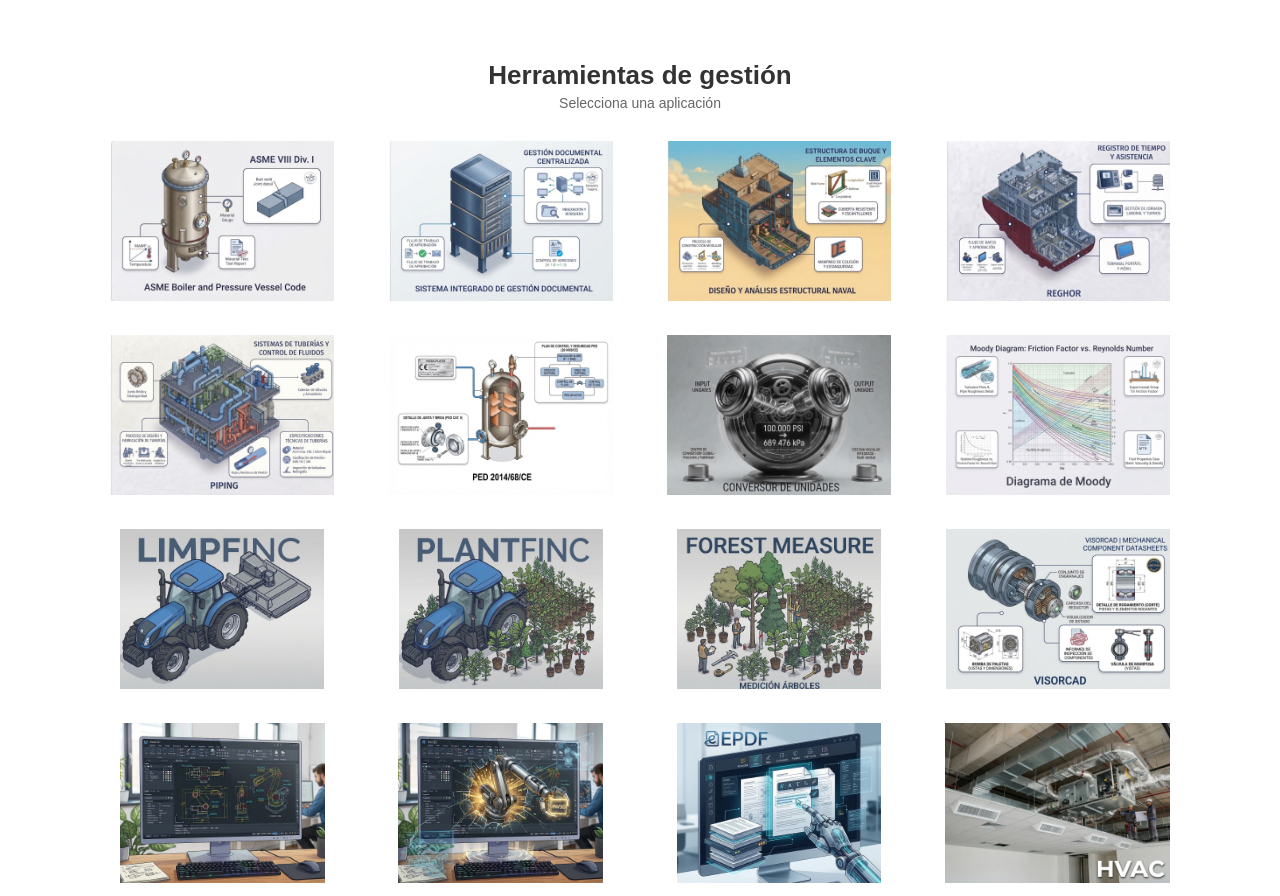
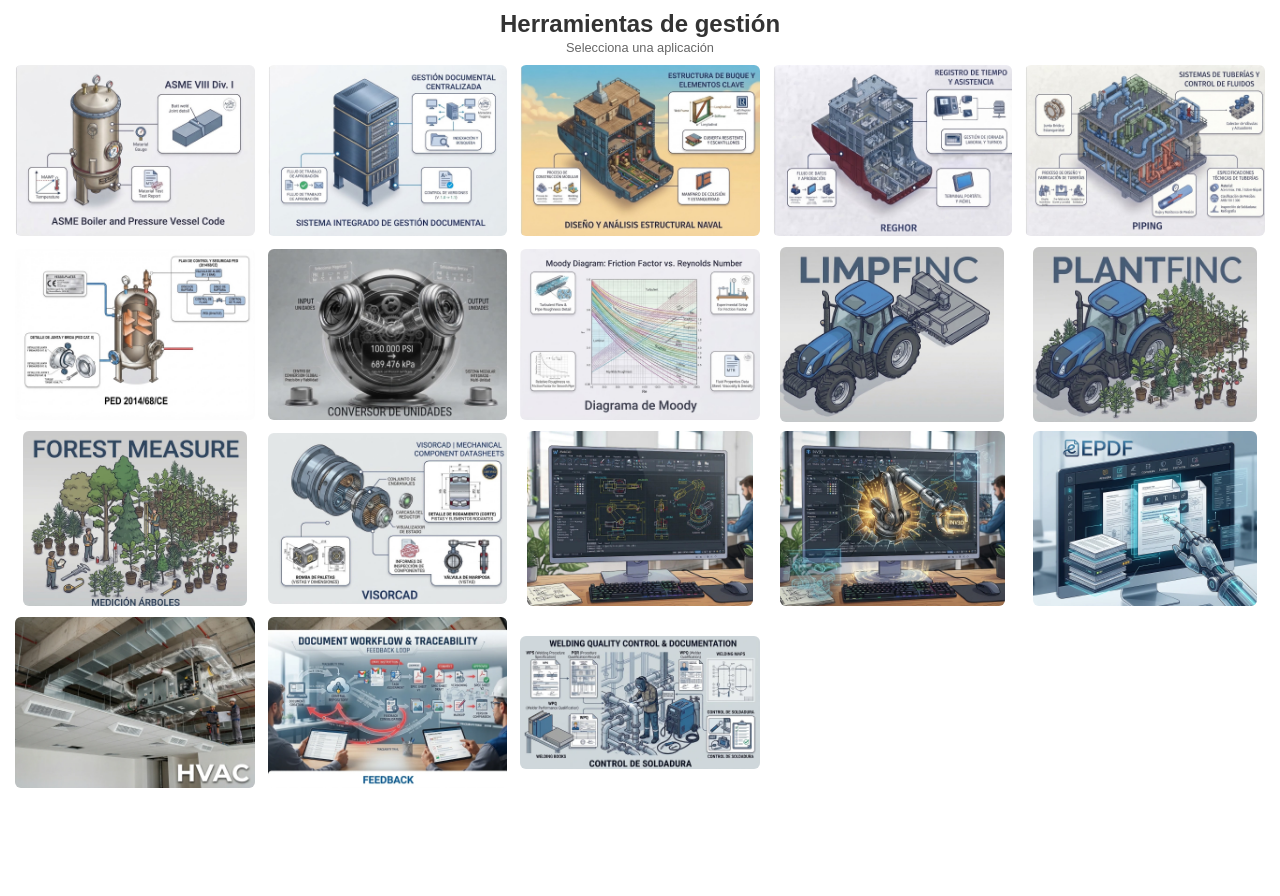
Before and after one commit to jamanteiga/APPS, a plain HTML site: page index.html in a window 1280 px wide. Shown: the top 896 px of the page. After the commit the page ends 800 px from the top, so only its background shows below. Drawn offline with Linux system fonts and the light colour scheme.

Commit message:
Actualizacion APPS  13:20

```diff
--- a/index.html
+++ b/index.html
@@ -5,42 +5,58 @@
   <meta name="viewport" content="width=device-width, initial-scale=1.0">
   <title>Herramientas de gestión</title>
   <style>
-    body { font-family: Arial, sans-serif; max-width: 1100px; margin: 60px auto; padding: 0 20px; color: #333; }
-    h1 { font-size: 26px; text-align: center; margin-bottom: 4px; }
-    .subtitulo { text-align: center; color: #666; font-size: 14px; margin-bottom: 20px; }
-    .tarjetas { display: grid; grid-template-columns: repeat(4, 1fr); gap: 14px; }
-    @media (max-width: 900px) { .tarjetas { grid-template-columns: repeat(3, 1fr); } }
-    @media (max-width: 600px) { .tarjetas { grid-template-columns: repeat(2, 1fr); } }
+    * { box-sizing: border-box; }
+    html, body { height: 100%; margin: 0; overflow: hidden; }
+    body {
+      font-family: Arial, sans-serif; color: #333; background: #fff;
+      display: flex; flex-direction: column; height: 100vh; height: 100dvh;
+      padding: 1.2vh 1.2vw;
+    }
+    .cabecera { flex: 0 0 auto; text-align: center; margin-bottom: 1vh; }
+    h1 { font-size: clamp(16px, 3vh, 26px); margin: 0; }
+    .subtitulo { color: #666; font-size: clamp(11px, 1.6vh, 14px); margin-top: 2px; }
+    .tarjetas {
+      flex: 1 1 auto; min-height: 0;
+      display: grid; gap: 1vh 1vw;
+      grid-template-columns: repeat(var(--cols, 5), minmax(0, 1fr));
+      grid-template-rows: repeat(var(--rows, 4), minmax(0, 1fr));
+    }
     .tarjeta {
-      position: relative; background: transparent; border: none; border-radius: 10px; padding: 10px;
-      text-align: center; text-decoration: none; color: #333; font-weight: bold;
-      transition: transform 0.1s;
+      position: relative; min-width: 0; min-height: 0;
+      display: flex; align-items: center; justify-content: center;
+      text-decoration: none; color: #333; font-weight: bold;
+      border-radius: 8px; transition: transform 0.1s;
     }
-    .tarjeta:hover { transform: translateY(-2px) scale(1.02); }
-    .tarjeta .imagen-completa { width: 100%; max-height: 160px; object-fit: contain; display: block; border: none; outline: none; }
-    /* Tooltip */
+    .tarjeta:hover { transform: scale(1.03); z-index: 5; }
+    .tarjeta .imagen-completa {
+      max-width: 100%; max-height: 100%; width: auto; height: auto;
+      object-fit: contain; display: block; border-radius: 6px;
+    }
+    /* Tooltip dentro de la tarjeta (nunca se sale de la pantalla) */
     .tarjeta::after {
       content: attr(data-tooltip);
-      position: absolute; left: 50%; bottom: 100%; transform: translate(-50%, 4px);
-      background: #222; color: #fff; font-size: 12px; font-weight: normal; line-height: 1.3;
-      padding: 6px 10px; border-radius: 6px; white-space: nowrap; pointer-events: none;
-      opacity: 0; transition: opacity 0.15s, transform 0.15s; z-index: 10;
+      position: absolute; left: 50%; bottom: 6px; transform: translateX(-50%);
+      max-width: 95%; background: rgba(20,20,20,0.88); color: #fff;
+      font-size: 12px; font-weight: normal; line-height: 1.3; text-align: center;
+      padding: 5px 9px; border-radius: 6px; pointer-events: none;
+      opacity: 0; transition: opacity 0.15s; z-index: 10;
     }
-    .tarjeta:hover::after, .tarjeta:focus-visible::after { opacity: 1; transform: translate(-50%, -4px); }
+    .tarjeta:hover::after, .tarjeta:focus-visible::after { opacity: 1; }
     /* Si falta la imagen, se muestra el nombre */
     .sin-imagen {
-      display: flex; align-items: center; justify-content: center; height: 140px;
-      border: 2px dashed #bbb; border-radius: 10px; color: #555; font-size: 16px; padding: 0 8px;
+      width: 100%; height: 100%; display: flex; align-items: center; justify-content: center;
+      border: 2px dashed #bbb; border-radius: 8px; color: #555; font-size: 15px; padding: 0 6px; text-align: center;
     }
-    .pie { text-align: center; margin-top: 30px; }
   </style>
 </head>
 <body>
 
-  <h1>Herramientas de gestión</h1>
-  <div class="subtitulo">Selecciona una aplicación</div>
+  <div class="cabecera">
+    <h1>Herramientas de gestión</h1>
+    <div class="subtitulo">Selecciona una aplicación</div>
+  </div>
 
-  <div class="tarjetas">
+  <div class="tarjetas" id="tarjetas">
     <a class="tarjeta" href="https://jamanteiga.github.io/ASME/index.html" target="_blank" rel="noopener" data-tooltip="Cálculo de recipientes según código ASME" aria-label="Cálculo de recipientes según código ASME">
       <img class="imagen-completa" src="IMAGES/ASME1.jpg" alt="ASME" onerror="sinImagen(this)">
     </a>
@@ -104,6 +120,26 @@
       div.textContent = img.alt;
       img.replaceWith(div);
     }
+
+    // Elige filas x columnas para que todas las tarjetas quepan en pantalla
+    // con el mayor tamaño posible (sin scroll).
+    var PROPORCION = 1.33; // ancho/alto aproximado de las imágenes
+    function ajustarRejilla() {
+      var g = document.getElementById('tarjetas');
+      var n = g.children.length;
+      var W = g.clientWidth, H = g.clientHeight;
+      var mejor = { c: 1, r: n, t: 0 };
+      for (var c = 1; c <= n; c++) {
+        var r = Math.ceil(n / c);
+        var w = W / c, h = H / r;
+        var t = Math.min(w, h * PROPORCION); // ancho útil de la imagen
+        if (t > mejor.t) mejor = { c: c, r: r, t: t };
+      }
+      g.style.setProperty('--cols', mejor.c);
+      g.style.setProperty('--rows', mejor.r);
+    }
+    window.addEventListener('resize', ajustarRejilla);
+    ajustarRejilla();
   </script>
 
 </body>
```
